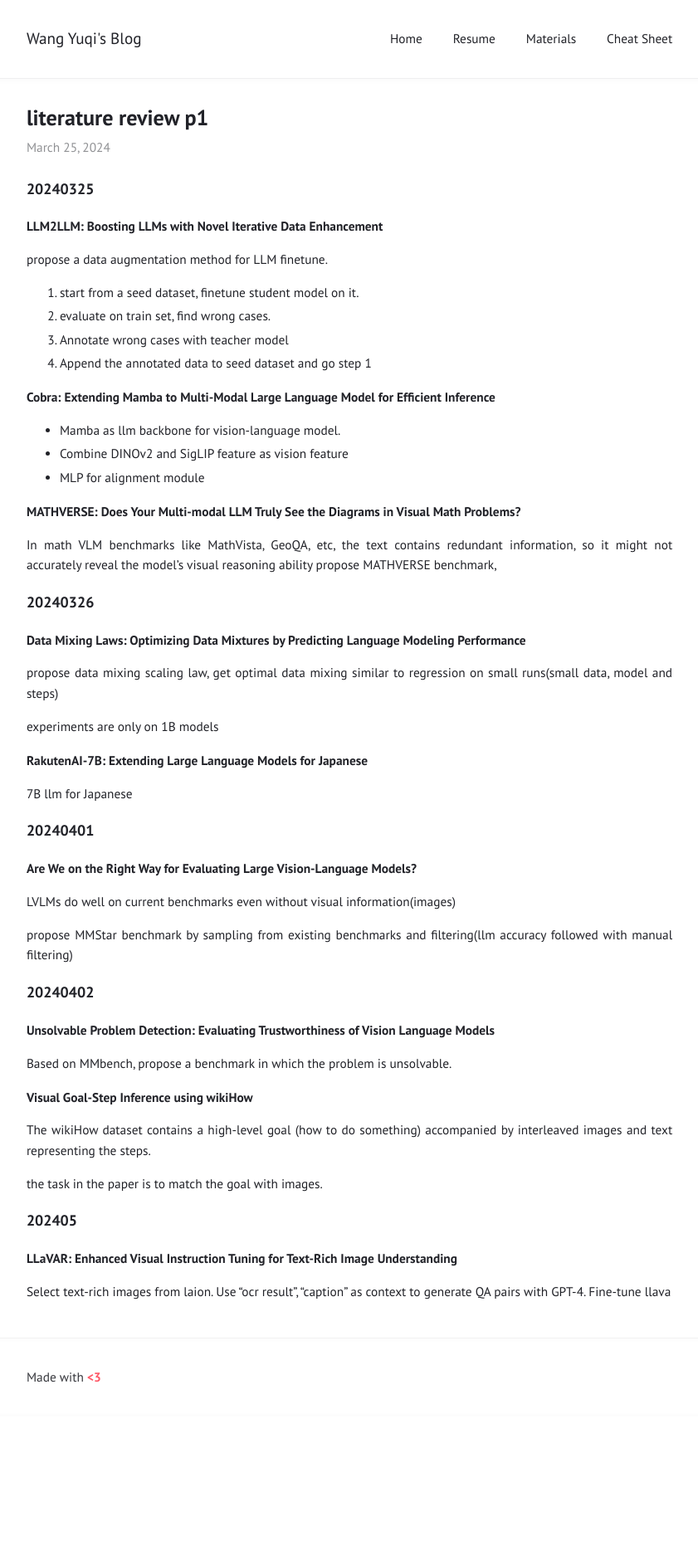
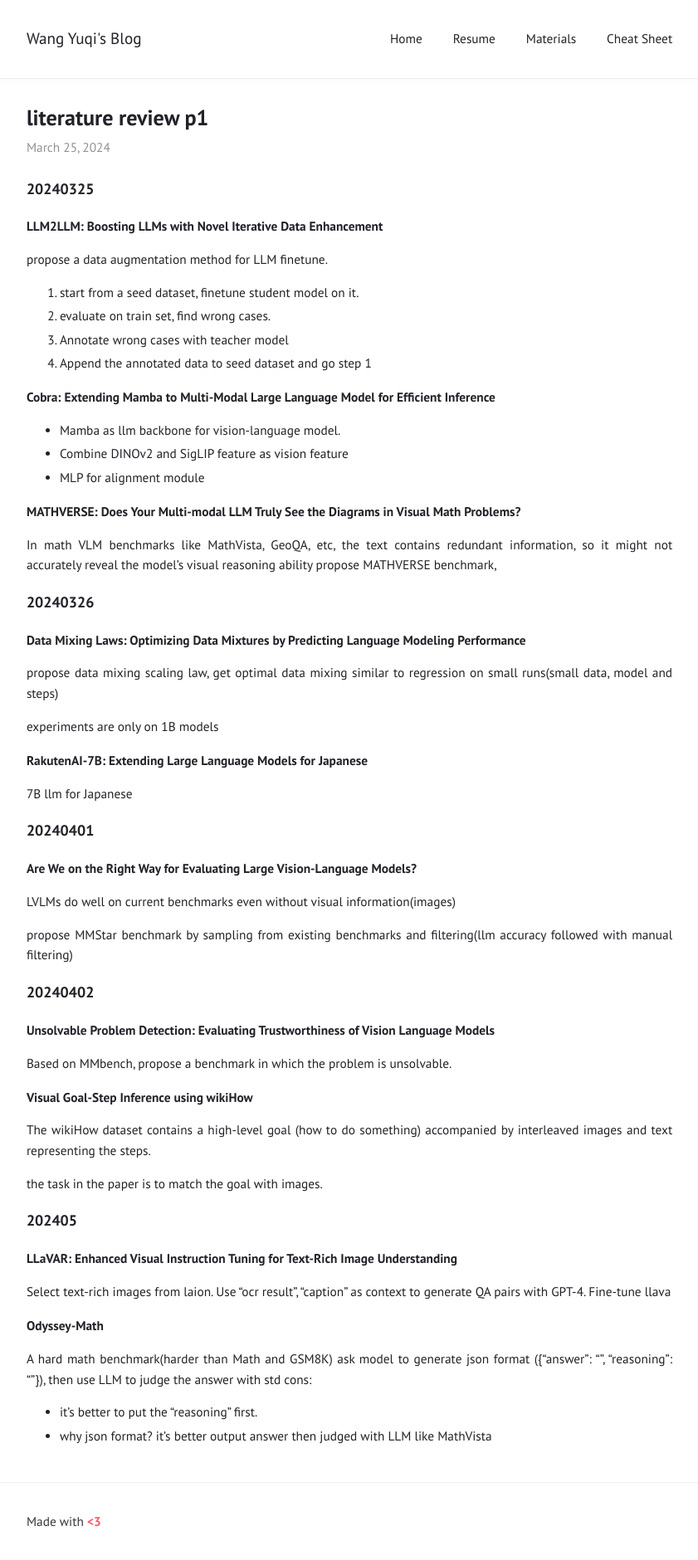
Before and after one commit to bugggggggg/bugggggggg.github.io, a Jekyll site: the page built from _posts/2024-03-25-literature-view-p1.md, in a window 1280 px wide. Shown: the whole page at 83% size, without its empty margins (219-1060 px from the left). Built offline with Jekyll 4.4.1, drawn with Linux system fonts in a browser that asks for light colours; before the commit the page ends 1707 px from its top, so only the background shows below that.

```diff
--- a/_posts/2024-03-25-literature-view-p1.md
+++ b/_posts/2024-03-25-literature-view-p1.md
@@ -70,3 +70,12 @@ the task in the paper is to match the goal with images.
 Select text-rich images from laion.
 Use "ocr result", "caption" as context to generate QA pairs with GPT-4.
 Fine-tune llava
+
+
+**Odyssey-Math**
+
+A hard math benchmark(harder than Math and GSM8K)
+ask model to generate json format ({"answer": "", "reasoning": ""}), then use LLM to judge the answer with std
+cons:
+- it's better to put the "reasoning" first.
+- why json format? it's better output answer then judged with LLM like MathVista
```
Also changed, not shown: Resume.md (+2 -1 lines).
